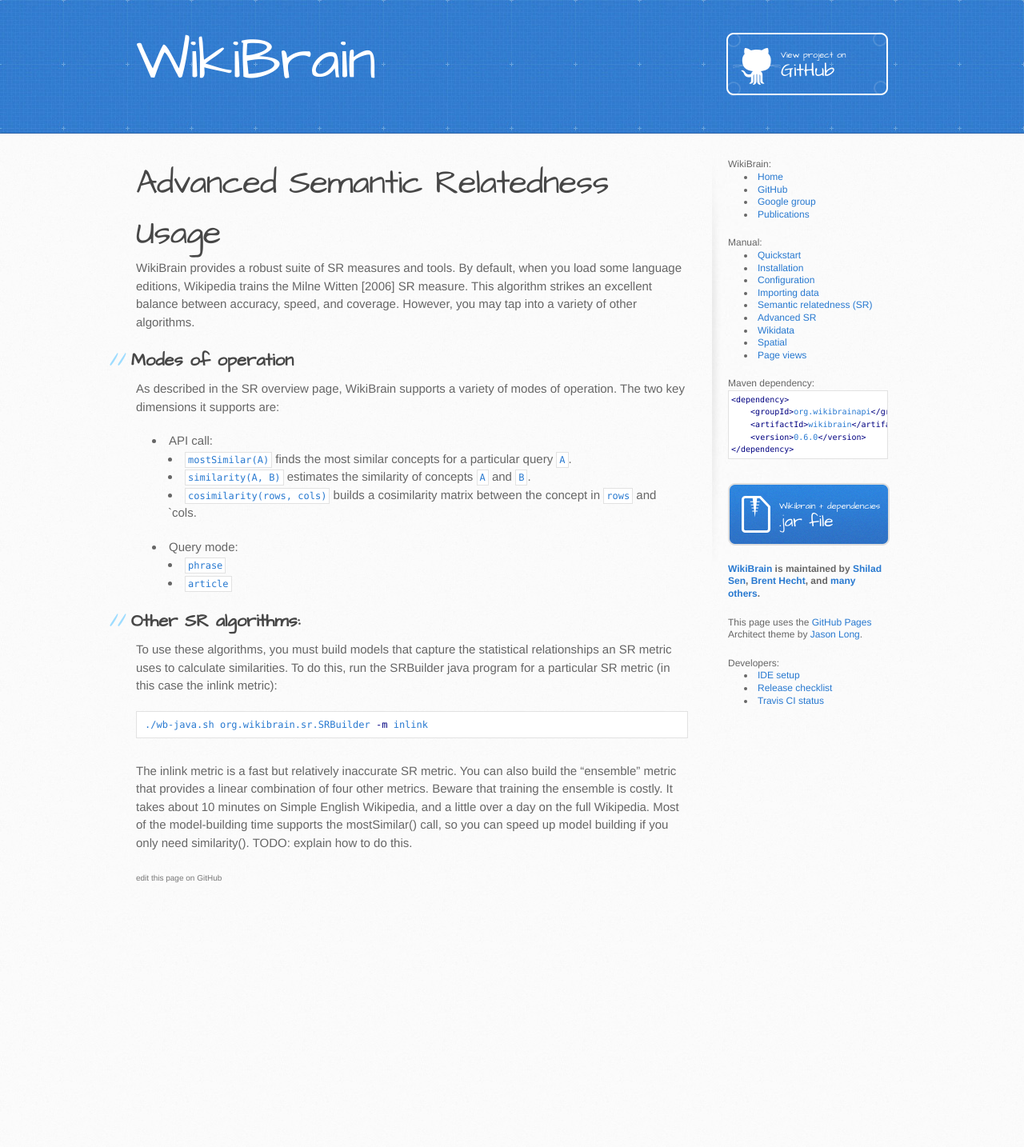
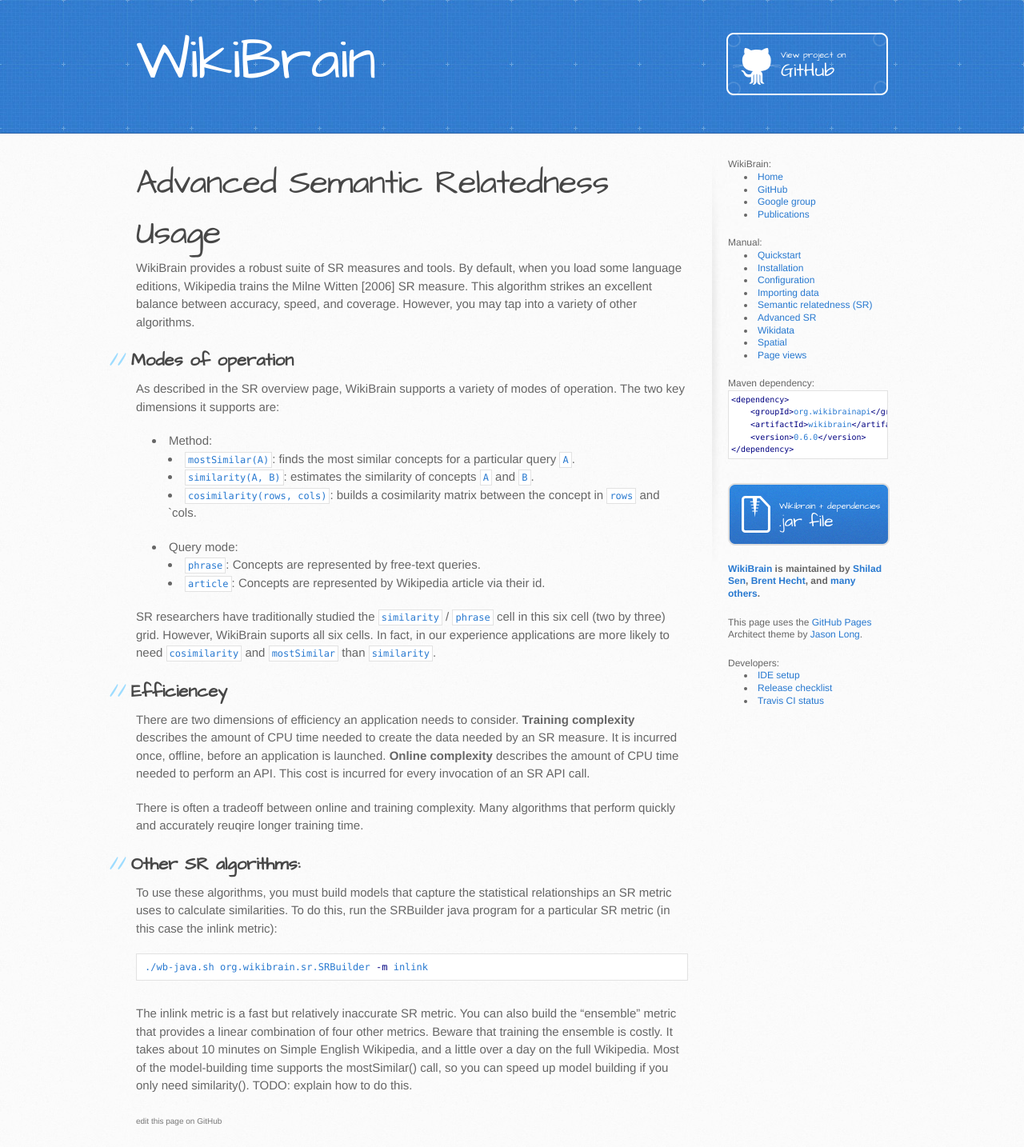
Before and after one commit to shilad/wikibrain, a Jekyll site: the page built from tutorial/advancedsr.md, in a window 1280 px wide. Shown: the whole page at 80% size. Built offline with Jekyll 4.4.1, drawn with Linux system fonts in a browser that asks for light colours; nearby versions of some CDN libraries; Markdown is read by kramdown in place of the engine named in the settings; before the commit the page ends 1130 px from its top, so only the background shows below that.

Commit message:
Update advancedsr.md

```diff
--- a/tutorial/advancedsr.md
+++ b/tutorial/advancedsr.md
@@ -14,13 +14,29 @@
 
 As described in the SR overview page, WikiBrain supports a variety of modes of operation.
 The two key dimensions it supports are:
- * API call:
-   * `mostSimilar(A)` finds the most similar concepts for a particular query `A`.
-   * `similarity(A, B)` estimates the similarity of concepts `A` and `B`.
-   * `cosimilarity(rows, cols)` builds a cosimilarity matrix between the concept in `rows` and `cols.
+ * Method:
+   * `mostSimilar(A)`: finds the most similar concepts for a particular query `A`.
+   * `similarity(A, B)`: estimates the similarity of concepts `A` and `B`.
+   * `cosimilarity(rows, cols)`: builds a cosimilarity matrix between the concept in `rows` and `cols.
  * Query mode:
-   * `phrase`
-   * `article`
+   * `phrase`: Concepts are represented by free-text queries.
+   * `article`: Concepts are represented by Wikipedia article via their id.
+
+SR researchers have traditionally studied the `similarity` / `phrase` cell in this six cell (two by three) grid.
+However, WikiBrain suports all six cells.
+In fact, in our experience applications are more likely to need `cosimilarity` and `mostSimilar` than `similarity`.
+
+## Efficiencey
+
+There are two dimensions of efficiency an application needs to consider.
+**Training complexity** describes the amount of CPU time needed to create the data needed by an SR measure.
+It is incurred once, offline, before an application is launched.
+**Online complexity** describes the amount of CPU time needed to perform an API.
+This cost is incurred for every invocation of an SR API call.
+
+There is often a tradeoff between online and training complexity.
+Many algorithms that perform quickly and accurately reuqire longer training time.
+
 
 ## Other SR algorithms:
 
```
